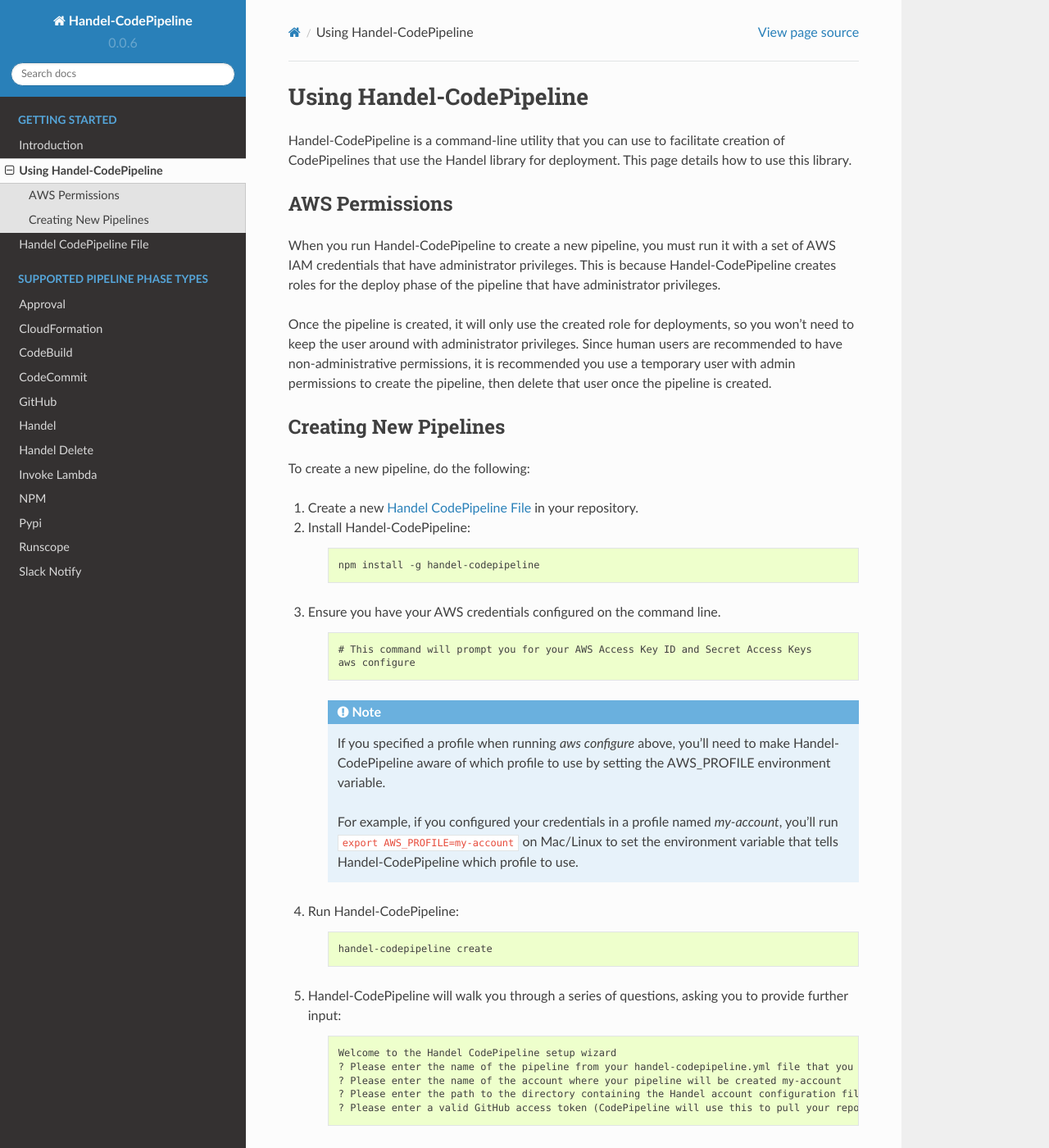
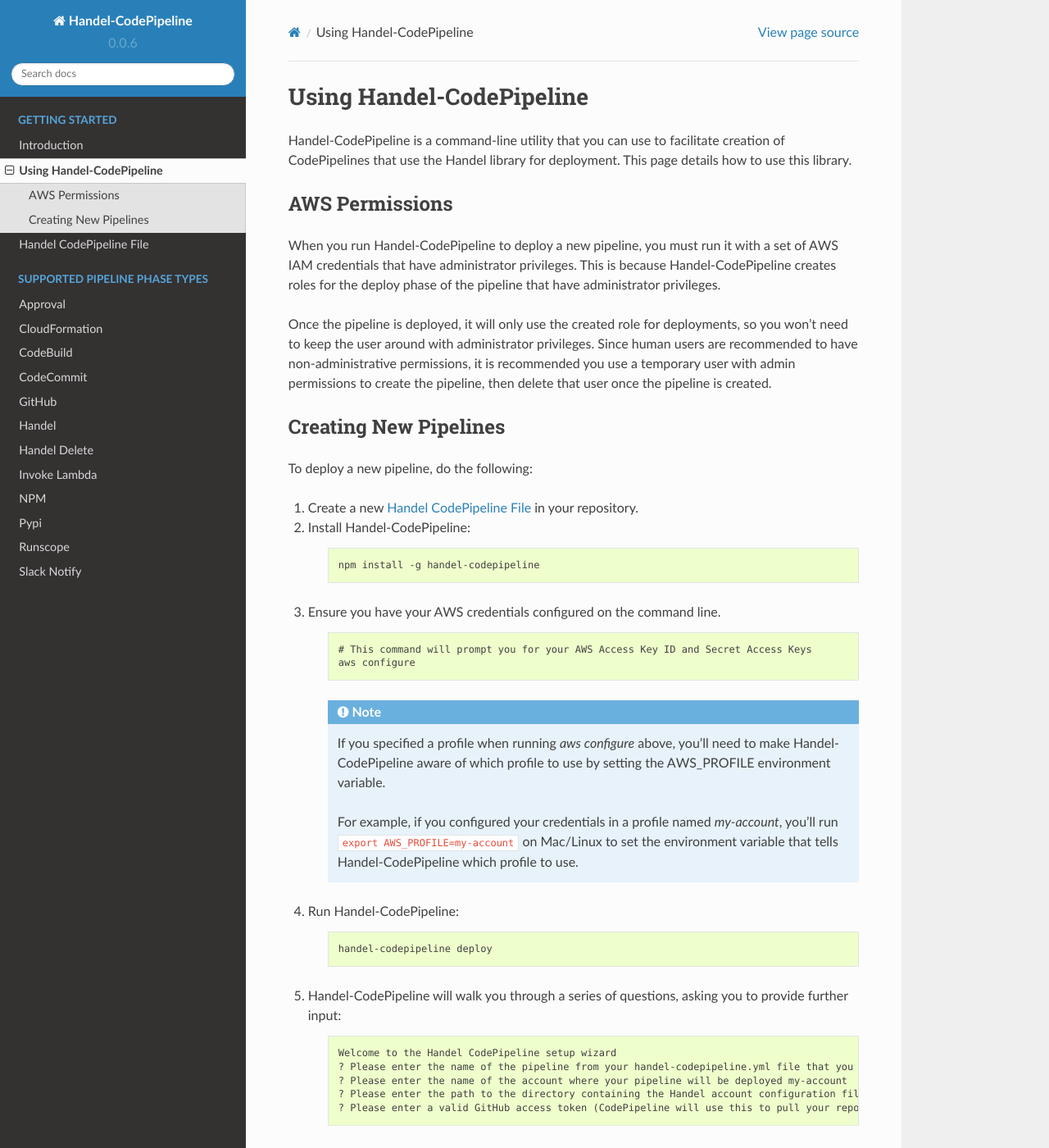
Before and after one commit to byu-oit/handel-codepipeline, a Sphinx documentation site: the page built from docs/getting-started/using-handel-codepipeline.rst, in a window 1280 px wide and 1400 px high. Shown: the whole window at 82% size. Built offline with Sphinx 7.4.7 and the Read the Docs theme 2.0.0, drawn with Linux system fonts in a browser that asks for light colours; some of the changed text lies outside the part shown.

Commit message:
Update docs for new CLI lifecyle name

```diff
--- a/docs/getting-started/using-handel-codepipeline.rst
+++ b/docs/getting-started/using-handel-codepipeline.rst
@@ -4,13 +4,13 @@
 
 AWS Permissions
 ---------------
-When you run Handel-CodePipeline to create a new pipeline, you must run it with a set of AWS IAM credentials that have administrator privileges. This is because Handel-CodePipeline creates roles for the deploy phase of the pipeline that have administrator privileges.
+When you run Handel-CodePipeline to deploy a new pipeline, you must run it with a set of AWS IAM credentials that have administrator privileges. This is because Handel-CodePipeline creates roles for the deploy phase of the pipeline that have administrator privileges.
 
-Once the pipeline is created, it will only use the created role for deployments, so you won't need to keep the user around with administrator privileges. Since human users are recommended to have non-administrative permissions, it is recommended you use a temporary user with admin permissions to create the pipeline, then delete that user once the pipeline is created.
+Once the pipeline is deployed, it will only use the created role for deployments, so you won't need to keep the user around with administrator privileges. Since human users are recommended to have non-administrative permissions, it is recommended you use a temporary user with admin permissions to create the pipeline, then delete that user once the pipeline is created.
 
 Creating New Pipelines
 ----------------------
-To create a new pipeline, do the following:
+To deploy a new pipeline, do the following:
 
 1. Create a new :ref:`handel-codepipeline-file` in your repository.
 2. Install Handel-CodePipeline:
@@ -36,16 +36,16 @@
 
     .. code-block:: none
 
-        handel-codepipeline create
+        handel-codepipeline deploy
 
 5. Handel-CodePipeline will walk you through a series of questions, asking you to provide further input:
 
     .. code-block:: none
 
         Welcome to the Handel CodePipeline setup wizard
-        ? Please enter the name of the pipeline from your handel-codepipeline.yml file that you would like to create prd
-        ? Please enter the name of the account where your pipeline will be created my-account
+        ? Please enter the name of the pipeline from your handel-codepipeline.yml file that you would like to deploy prd
+        ? Please enter the name of the account where your pipeline will be deployed my-account
         ? Please enter the path to the directory containing the Handel account configuration files /path/to/account/config/files
         ? Please enter a valid GitHub access token (CodePipeline will use this to pull your repo) SOMEFAKETOKEN
 
-After you provide the appropriate input, Handel-CodePipeline will create the pipeline with the specified phases.
+After you provide the appropriate input, Handel-CodePipeline will deploy the pipeline with the specified phases.
```
